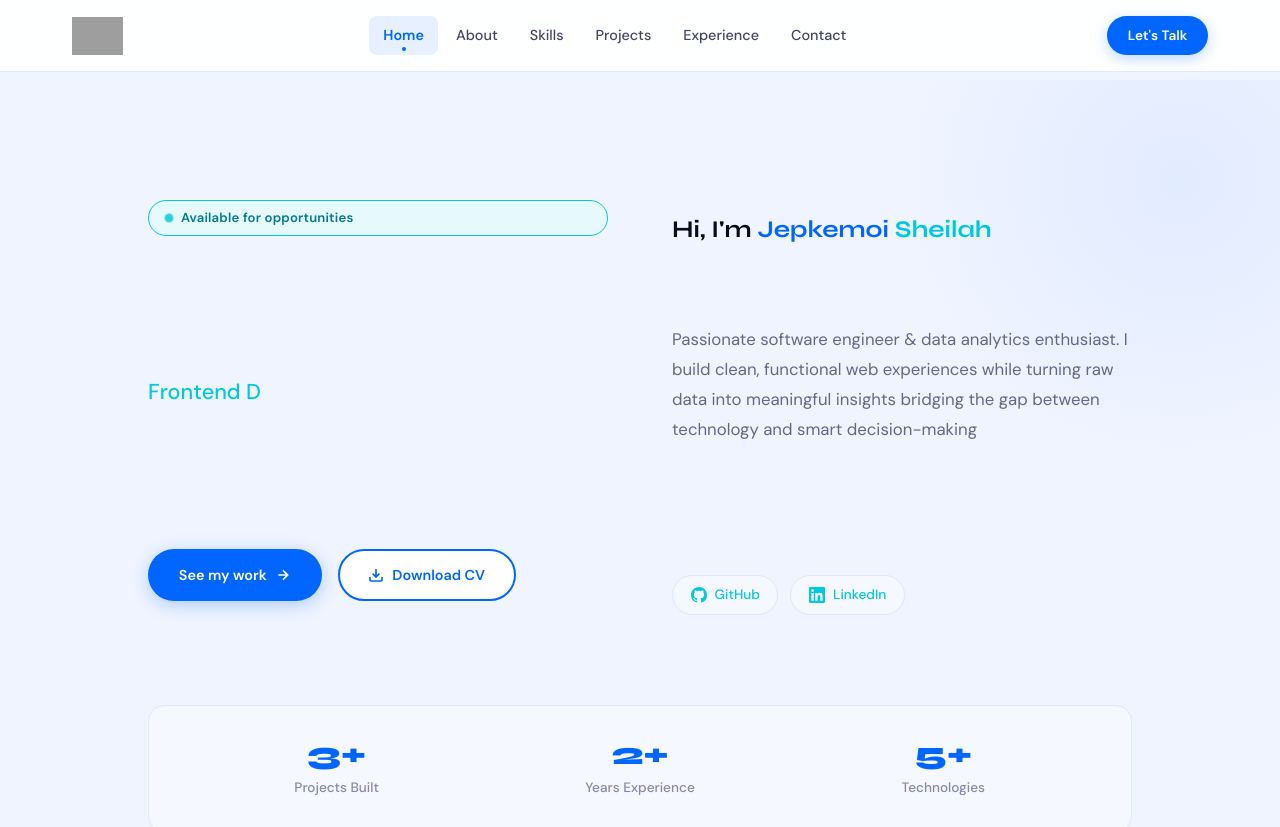
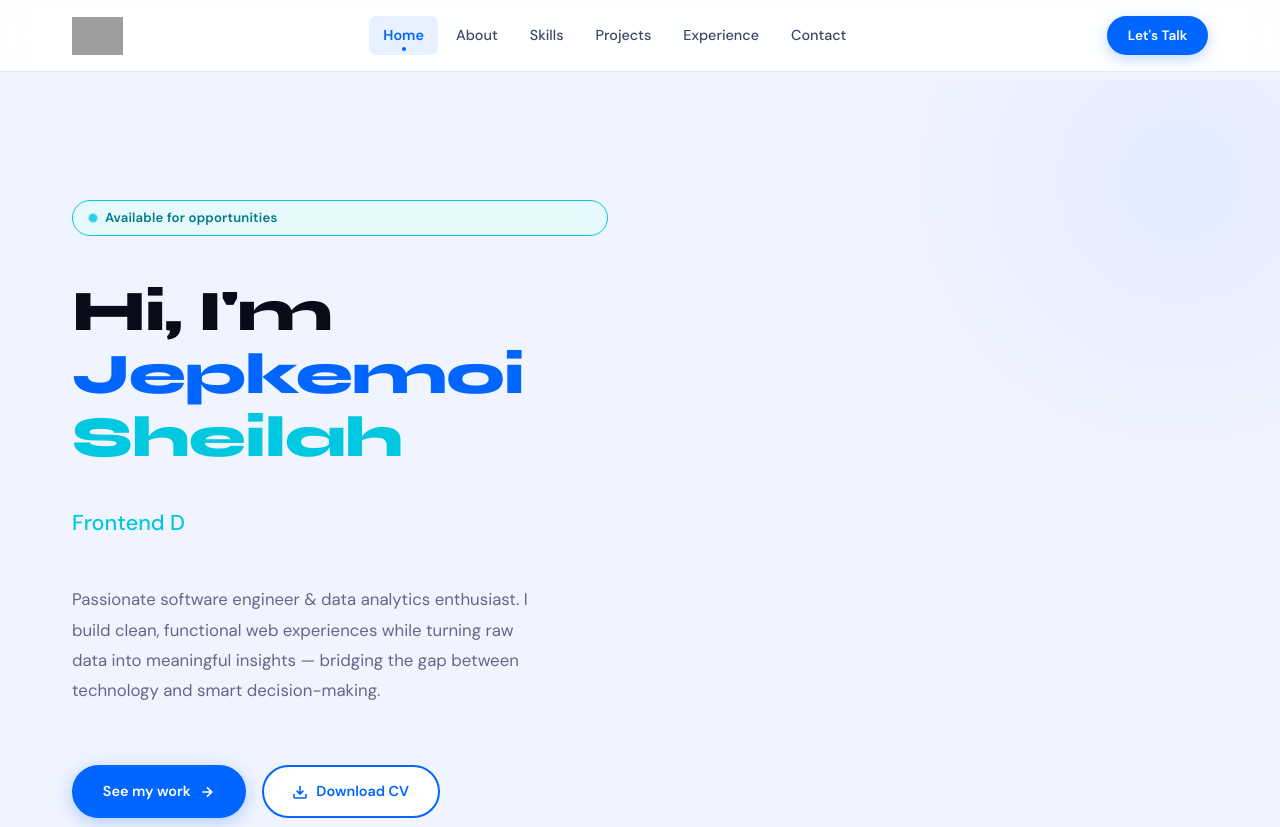
Before and after one commit to jepkemoi-sheilah1/my-personal-website, a React (Vite) app: page / in a window 1280 px wide. Shown: the top 827 px of the page. Built offline with nearby package versions, Linux system fonts and the light colour scheme; grey boxes are pictures that could not be loaded.

Commit message:
added a navigation route

```diff
--- a/src/components/Hero.jsx
+++ b/src/components/Hero.jsx
@@ -62,13 +62,12 @@ const Hero = () => {
     <section id="home" className="hero">
       <div className="container">
         <div className="hero-content">
-
           <div className="hero-text">
             <div className="hero-badge">
               <span className="badge-dot" />
               Available for opportunities
             </div>
-            </div>
+
             <h1>
               Hi, I'm <span className="hero-name-blue">Jepkemoi</span>{' '}
               <span className="hero-name-cyan">Sheilah</span>
@@ -81,18 +80,18 @@ const Hero = () => {
 
             <p className="hero-desc">
               Passionate software engineer & data analytics enthusiast. I build clean,
-              functional web experiences while turning raw data into meaningful insights
-              bridging the gap between technology and smart decision-making
+              functional web experiences while turning raw data into meaningful insights —
+              bridging the gap between technology and smart decision-making.
             </p>
 
             <div className="hero-buttons">
-              <a href="/contact" className="btn btn-primary">
+              <a href="#projects" className="btn btn-primary">
                 See my work
                 <svg viewBox="0 0 24 24" fill="none" stroke="currentColor" strokeWidth="2.5" width="16" height="16">
                   <path d="M5 12h14M12 5l7 7-7 7"/>
                 </svg>
               </a>
-              <a href="/my-personal-website/cv.pdf" className="btn btn-secondary" download>
+              <a href="/cv.pdf" className="btn btn-secondary" download>
                 <svg viewBox="0 0 24 24" fill="none" stroke="currentColor" strokeWidth="2.5" width="16" height="16">
                   <path d="M21 15v4a2 2 0 0 1-2 2H5a2 2 0 0 1-2-2v-4M7 10l5 5 5-5M12 15V3"/>
                 </svg>
@@ -108,9 +107,6 @@ const Hero = () => {
                 </a>
               ))}
             </div>
-          </div>
-
-
 
             <div className="hero-stats">
               {stats.map((s) => (
@@ -121,10 +117,10 @@ const Hero = () => {
               ))}
             </div>
           </div>
+        </div>
+      </div>
     </section>
   );
 };
 
-
-
 export default Hero;
```
Lines whose indentation alone changed are shown as unchanged.
